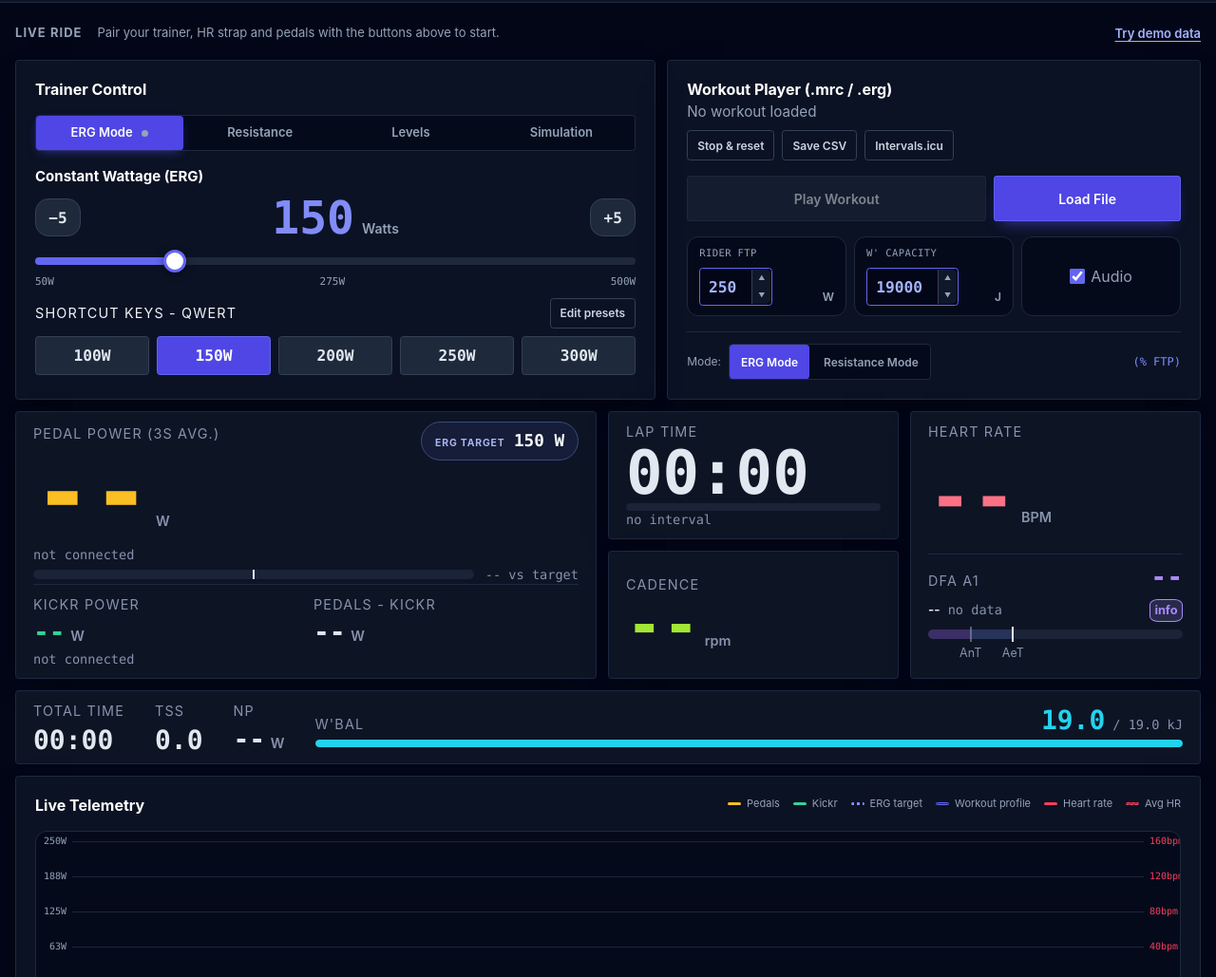
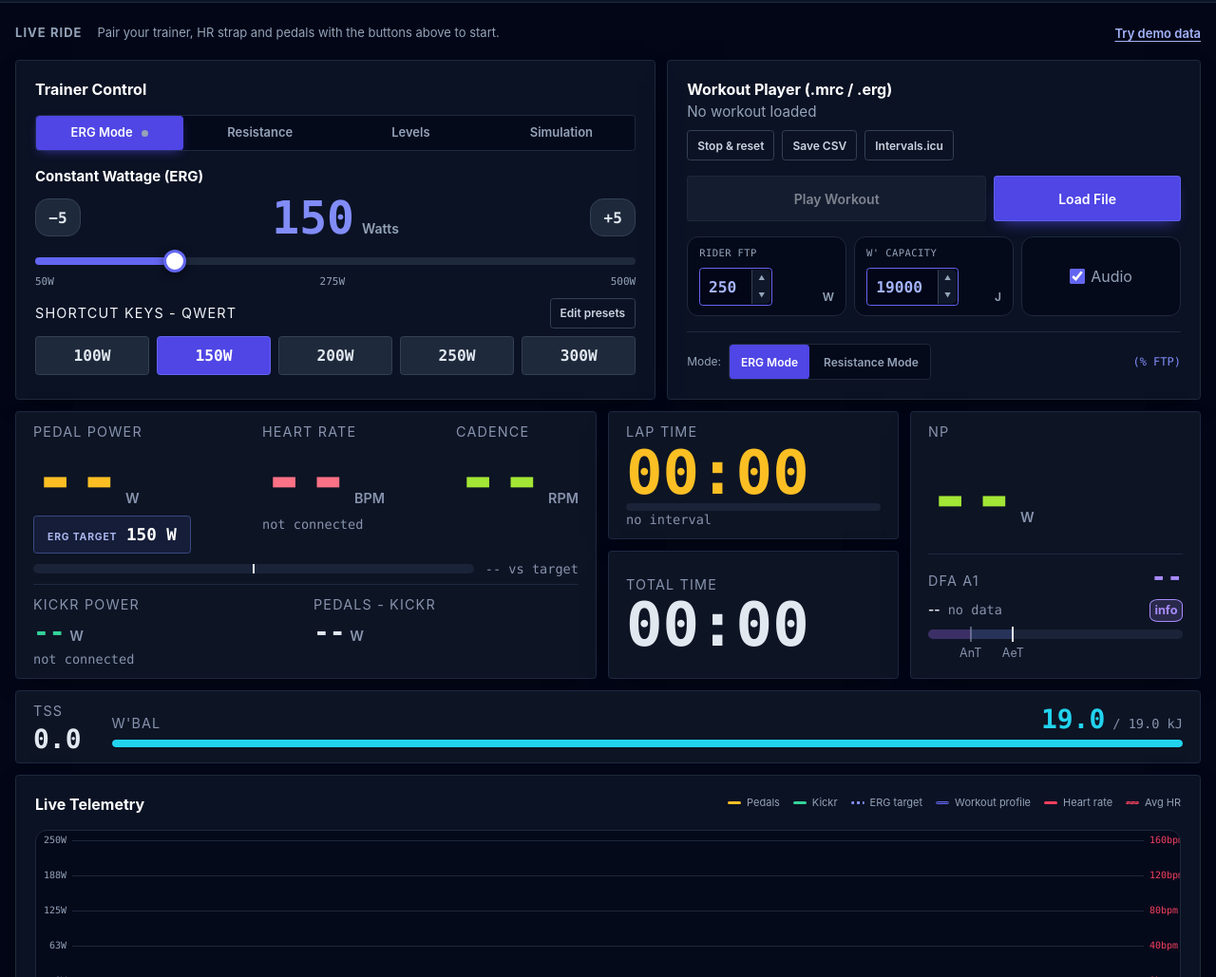
Before and after one commit to MartinDK/kickr-trainer-app, a plain HTML site: page index.html in a window 1280 px wide. Shown: the part 71-1100 px from the top of the page at 95% size. Drawn offline with Linux system fonts and the light colour scheme.

Commit message:
UI - Rearranged readouts

```diff
--- a/index.html
+++ b/index.html
@@ -635,23 +635,23 @@
       <section class="ride-cockpit" aria-labelledby="rideCockpitTitle">
         <div class="cockpit-grid">
           <!-- HERO: power vs target -->
-          <article class="cockpit-tile cockpit-tile--power">
+          <article class="cockpit-tile cockpit-tile--primary">
             <div class="power-hero">
               <div class="power-top">
-                <span class="metric-label">Pedal Power (3s avg.)</span>
+                <span class="metric-label">Pedal Power</span>
                 <div class="metric-reading">
+                  <div class="metric-group">
                     <span
                       id="pedalPowerDisplay"
-                    class="metric-value metric-value--hero metric-value--amber"
+                      class="metric-value metric-value--hero-sm metric-value--amber"
                       >--</span
                     >
                     <span class="metric-unit">W</span>
                   </div>
-                <span id="pedalPowerSub" class="metric-note"
-                  >not connected</span
-                >
                 </div>
-              <div class="power-top">
+                <!-- <span id="pedalPowerSub" class="metric-note" -->
+                <!--   >not connected</span -->
+                <!-- > -->
                 <span class="target-chip">
                   <span id="targetModeLabel" class="target-chip-label"
                     >ERG target</span
@@ -660,6 +660,33 @@
                     >150 W</strong
                   >
                 </span>
+              </div>
+              <div class="power-top">
+                <span class="metric-label">Heart rate</span>
+                <div class="metric-reading">
+                  <div class="metric-group">
+                    <span
+                      id="topHrDisplay"
+                      class="metric-value metric-value--hero-sm metric-value--rose"
+                      >--</span
+                    >
+                    <span class="metric-unit">BPM</span>
+                  </div>
+                </div>
+                <span id="pedalPowerSub" class="metric-note">&nbsp;</span>
+              </div>
+              <div class="power-top">
+                <span class="metric-label">Cadence</span>
+                <div class="metric-reading">
+                  <div class="metric-group">
+                    <span
+                      id="liveCadenceDisplay"
+                      class="metric-value metric-value--hero-sm metric-value--lime"
+                      >--</span
+                    >
+                    <span class="metric-unit">RPM</span>
+                  </div>
+                </div>
               </div>
             </div>
 
@@ -675,12 +702,14 @@
               <div class="power-readout">
                 <span class="metric-label">Kickr Power</span>
                 <div class="metric-reading">
+                  <div class="metric-group">
                     <span
                       id="trainerPowerDisplay"
                       class="metric-value metric-value--medium metric-value--emerald"
                       >--</span
                     >
                     <span class="metric-unit">W</span>
+                  </div>
                 </div>
                 <span id="trainerPowerSub" class="metric-note"
                   >not connected</span
@@ -689,6 +718,7 @@
               <div class="power-readout">
                 <span class="metric-label">Pedals - Kickr</span>
                 <div class="metric-reading">
+                  <div class="metric-group">
                     <span
                       id="deltaDisplay"
                       class="metric-value metric-value--medium"
@@ -696,20 +726,19 @@
                     >
                     <span class="metric-unit">W</span>
                   </div>
+                </div>
                 <span id="deltaSub" class="metric-note">&nbsp;</span>
               </div>
             </div>
           </article>
 
-          <!-- Interval: remaining time -->
+          <!-- Intervals: time -->
           <article class="cockpit-tile cockpit-tile--interval">
-            <span id="intervalLabel" class="metric-label"
-              >Interval remaining</span
-            >
+            <span id="intervalLabel" class="metric-label">Lap Time</span>
             <div class="metric-reading">
               <span
                 id="intervalTimeDisplay"
-                class="metric-value metric-value--xl"
+                class="metric-value metric-value--xl metric-value--amber"
                 >00:00</span
               >
             </div>
@@ -719,30 +748,29 @@
             <span id="intervalSub" class="metric-note">no interval</span>
           </article>
 
-          <!-- Cadence -->
+          <!-- Total Time -->
           <article class="cockpit-tile cockpit-tile--cadence">
-            <span class="metric-label">Cadence</span>
+            <span class="metric-label">Total Time</span>
             <div class="metric-reading">
-              <span
-                id="liveCadenceDisplay"
-                class="metric-value metric-value--xl metric-value--lime"
+              <span id="totalTimeDisplay" class="metric-value metric-value--xl"
                 >--</span
               >
-              <span class="metric-unit">rpm</span>
             </div>
             <span id="cadenceSub" class="metric-note is-hidden">&nbsp;</span>
           </article>
 
-          <!-- Heart rate + DFA a1 gauge -->
+          <!-- Normalised Power + DFA a1 gauge -->
           <article class="cockpit-tile cockpit-tile--hr">
-            <span class="metric-label">Heart rate</span>
+            <span class="metric-label">NP</span>
             <div class="metric-reading">
+              <div class="metric-group">
                 <span
-                id="topHrDisplay"
-                class="metric-value metric-value--hero-sm metric-value--rose"
+                  id="npDisplay"
+                  class="metric-value metric-value--hero-sm metric-value--lime"
                   >--</span
                 >
-              <span class="metric-unit">BPM</span>
+                <span class="metric-unit">W</span>
+              </div>
             </div>
 
             <div class="dfa">
@@ -806,27 +834,10 @@
           <!-- Slow metrics strip -->
           <div class="cockpit-strip">
             <div class="strip-item">
-              <span class="metric-label">Total time</span>
-              <span
-                id="totalTimeDisplay"
-                class="metric-value metric-value--medium"
-                >00:00</span
-              >
-            </div>
-            <div class="strip-item">
               <span class="metric-label">TSS</span>
               <span id="tssDisplay" class="metric-value metric-value--medium"
                 >0.0</span
               >
-            </div>
-            <div class="strip-item">
-              <span class="metric-label">NP</span>
-              <div class="metric-reading">
-                <span id="npDisplay" class="metric-value metric-value--medium"
-                  >--</span
-                >
-                <span class="metric-unit">W</span>
-              </div>
             </div>
             <div class="strip-item strip-item--wbal">
               <div class="wbal-head">
--- a/src/styles/cockpit.css
+++ b/src/styles/cockpit.css
@@ -24,6 +24,7 @@
     monospace
   );
   color: var(--ck-text);
+  --border-radius: 0.225rem;
 }
 
 /* ---------- Grid ---------- */
@@ -38,7 +39,7 @@
   gap: 12px;
   min-height: 22rem;
 }
-.cockpit-tile--power {
+.cockpit-tile--primary {
   grid-area: power;
 }
 .cockpit-tile--interval {
@@ -93,6 +94,7 @@
 }
 .metric-reading {
   display: flex;
+  flex-direction: column;
   align-items: baseline;
   gap: 0.35em;
   min-width: 0;
@@ -153,7 +155,7 @@
   gap: 0.6em;
   padding: 6px 14px;
   border: 1px solid #3a4a80;
-  border-radius: 999px;
+  border-radius: var(--border-radius);
   background: #151d38;
 }
 .target-chip-label {
@@ -174,7 +176,17 @@
   justify-content: space-between;
   gap: 4px;
 }
-
+.power-top {
+  display: flex;
+  flex-direction: column;
+  justify-content: flex-start;
+}
+.power-top--align-center {
+  display: flex;
+  flex-direction: column;
+  justify-content: space-between;
+  align-items: center;
+}
 /* Deviation bar: centre = on target, fill grows left (under) or right (over) */
 .target-deviation {
   display: flex;
@@ -421,7 +433,7 @@
 } /* ---------- Slow-metrics strip ---------- */
 .cockpit-strip {
   display: grid;
-  grid-template-columns: repeat(3, auto) 1fr;
+  grid-template-columns: repeat(1, auto) 1fr;
   gap: 32px;
   align-items: center;
 }
--- a/src/trainer.js
+++ b/src/trainer.js
@@ -126,7 +126,7 @@ export function setTarget(kind, value, source = "manual") {
   ride.targetSource = source;
   const fromWorkout = source === "workout";
   const labels = {
-    erg: fromWorkout ? "Workout target" : "ERG target",
+    erg: fromWorkout ? "Interval" : "ERG target",
     resistance: fromWorkout ? "Workout resistance" : "Resistance",
     level: "Level",
     sim: "Sim grade",
```
Lines whose indentation alone changed are shown as unchanged.
